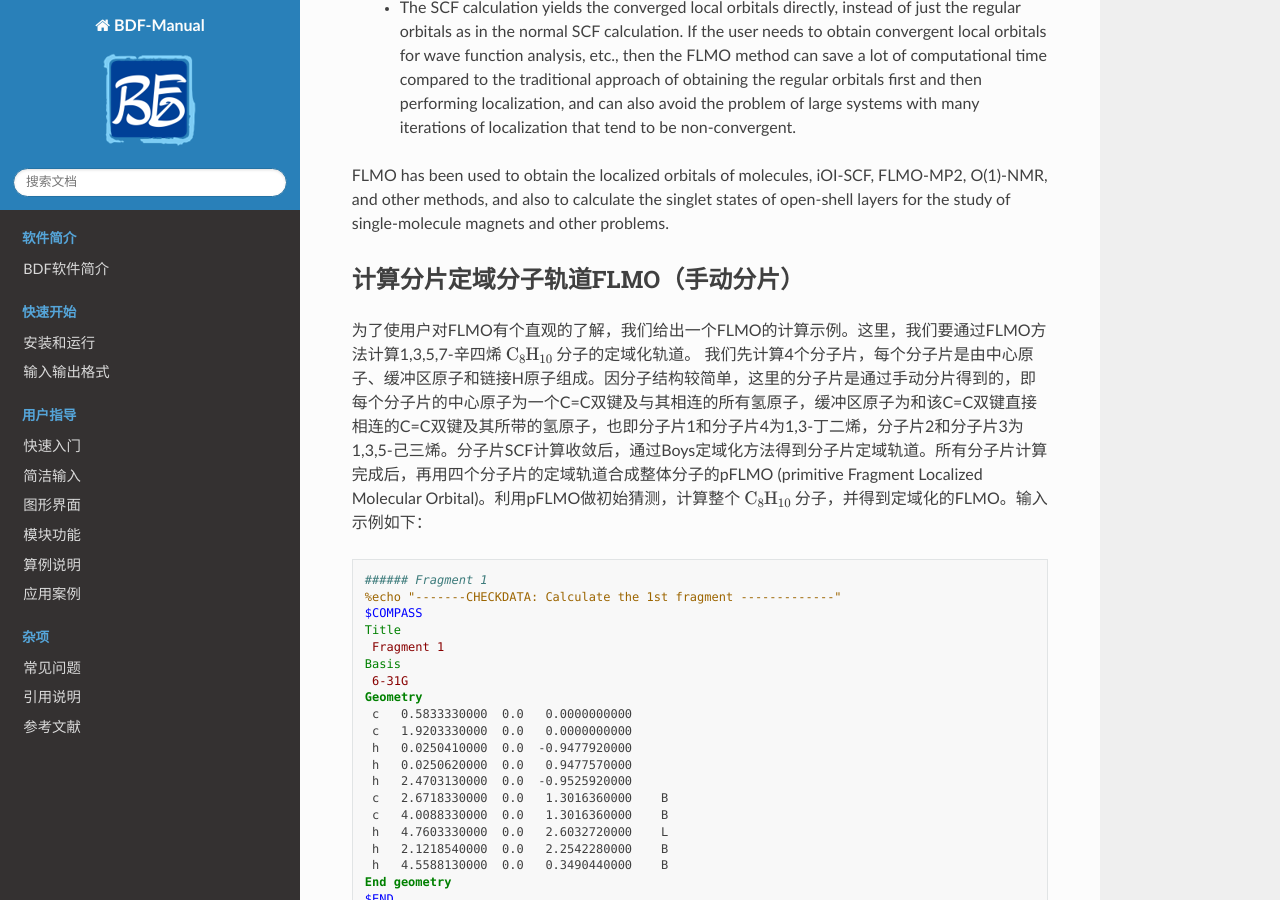
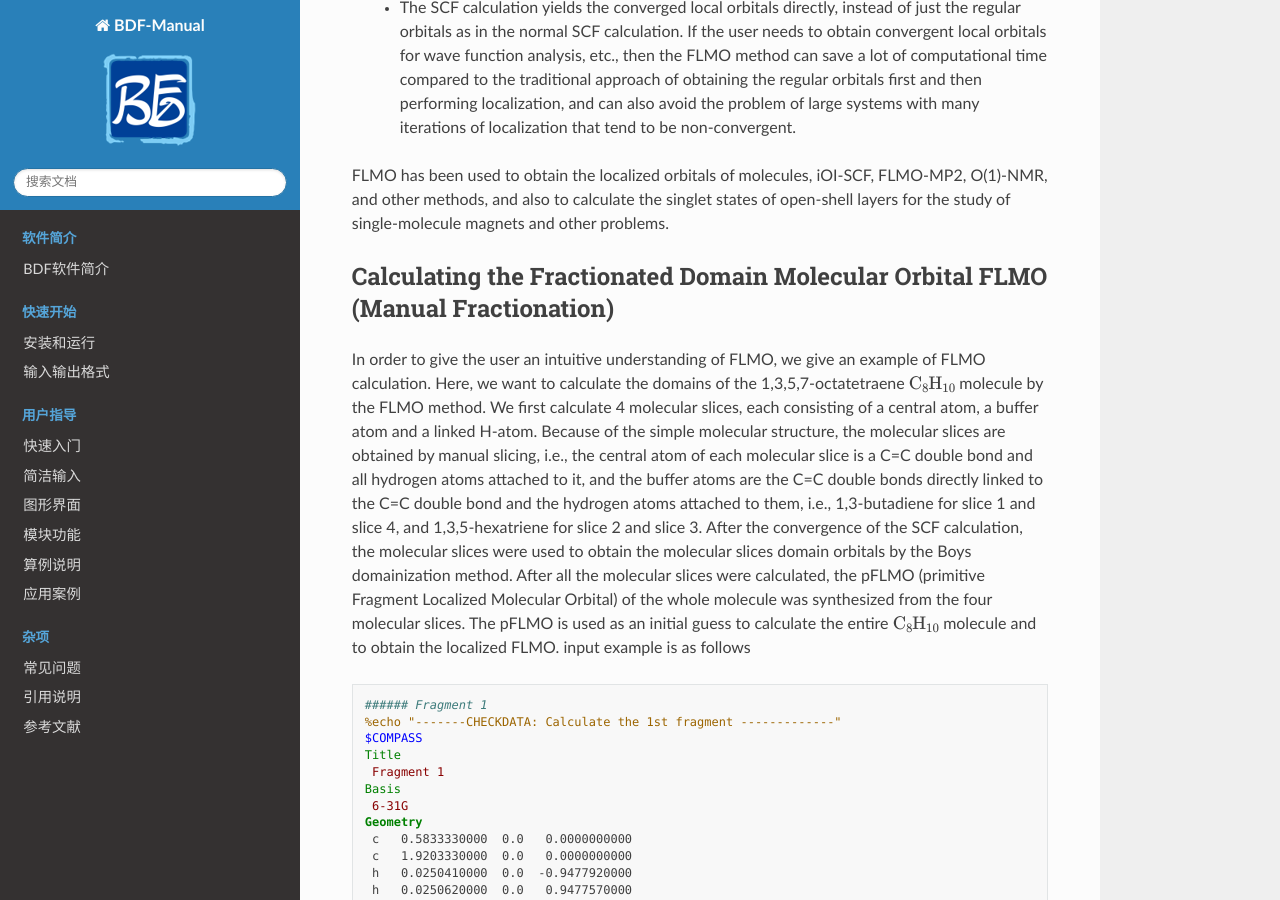
Before and after one commit to BDF-manual-maintenance/BDF-manual-en, a Sphinx documentation site: the page built from source/guide/FLMOMethod.rst, in a window 1280 px wide and 900 px high, scrolled down 1401 px. Built offline with Sphinx 7.4.7 and the Read the Docs theme 2.0.0, drawn with Linux system fonts in a browser that asks for light colours; some of the changed text lies outside the part shown.

Commit message:
Update FLMOMethod.rst

```diff
--- a/source/guide/FLMOMethod.rst
+++ b/source/guide/FLMOMethod.rst
@@ -19,11 +19,11 @@ BDF's FLMO method (Fragment localized molecular orbital) is a fragmentation-base
 
 FLMO has been used to obtain the localized orbitals of molecules, iOI-SCF, FLMO-MP2, O(1)-NMR, and other methods, and also to calculate the singlet states of open-shell layers for the study of single-molecule magnets and other problems.
 
-计算分片定域分子轨道FLMO（手动分片）
+Calculating the Fractionated Domain Molecular Orbital FLMO (Manual Fractionation)
 --------------------------------------------
 
-为了使用户对FLMO有个直观的了解，我们给出一个FLMO的计算示例。这里，我们要通过FLMO方法计算1,3,5,7-辛四烯 :math:`\ce{C8H10}` 分子的定域化轨道。
-我们先计算4个分子片，每个分子片是由中心原子、缓冲区原子和链接H原子组成。因分子结构较简单，这里的分子片是通过手动分片得到的，即每个分子片的中心原子为一个C=C双键及与其相连的所有氢原子，缓冲区原子为和该C=C双键直接相连的C=C双键及其所带的氢原子，也即分子片1和分子片4为1,3-丁二烯，分子片2和分子片3为1,3,5-己三烯。分子片SCF计算收敛后，通过Boys定域化方法得到分子片定域轨道。所有分子片计算完成后，再用四个分子片的定域轨道合成整体分子的pFLMO (primitive Fragment Localized Molecular Orbital)。利用pFLMO做初始猜测，计算整个 :math:`\ce{C8H10}` 分子，并得到定域化的FLMO。输入示例如下：
+In order to give the user an intuitive understanding of FLMO, we give an example of FLMO calculation. Here, we want to calculate the domains of the 1,3,5,7-octatetraene :math:`\ce{C8H10}` molecule by the FLMO method.
+We first calculate 4 molecular slices, each consisting of a central atom, a buffer atom and a linked H-atom. Because of the simple molecular structure, the molecular slices are obtained by manual slicing, i.e., the central atom of each molecular slice is a C=C double bond and all hydrogen atoms attached to it, and the buffer atoms are the C=C double bonds directly linked to the C=C double bond and the hydrogen atoms attached to them, i.e., 1,3-butadiene for slice 1 and slice 4, and 1,3,5-hexatriene for slice 2 and slice 3. After the convergence of the SCF calculation, the molecular slices were used to obtain the molecular slices domain orbitals by the Boys domainization method. After all the molecular slices were calculated, the pFLMO (primitive Fragment Localized Molecular Orbital) of the whole molecule was synthesized from the four molecular slices. The pFLMO is used as an initial guess to calculate the entire :math:`\ce{C8H10}` molecule and to obtain the localized FLMO. input example is as follows
 
 .. code-block:: bdf
 
@@ -252,13 +252,12 @@ FLMO has been used to obtain the localized orbitals of molecules, iOI-SCF, FLMO-
    10 11 12 13 14 15 16 17 18
   &END
 
-在输入中，我们给出了注释。每个分子片的计算由 ``compass``、 ``xuanyuan`` 、 ``scf`` 及 ``localmo`` 四个模块构成。分别做预处理、积分计算、SCF计算和分子轨道定域化四个步骤，并通过在localmo模块后插入Shell命令
-``cp $BDF_WORKDIR/$BDFTASK.flmo $BDF_TMPDIR/fragment*``
-将存储定域轨道的文件 **$BDFTASK.flmo** 拷贝到 **$BDF_TMPDIR** 所在的目录备用。4个分子片段算完后是整体分子的计算，输入从
-``# Whole Molecule calculation``
-开始。在 ``compass`` 中，有关键词 ``Nfragment 4`` ，提示要读入4个分子片，分子片信息在 ``&DATABASE`` 域中定义。
+In the input, we give the annotations. The calculation of each molecular slice consists of four modules:  ``compass``、 ``xuanyuan`` 、 ``scf`` 及 ``localmo`` . The four steps of preprocessing, integration calculation, SCF calculation and molecular orbitals localization are done respectively, and the file
+ **$BDFTASK.flmo** , where the domain orbitals are stored, is copied to **$BDF_TMPDIR** by inserting the shell ``cp $BDF_WORKDIR/$BDFTASK.flmo $BDF_TMPDIR/fragment*`` after the localmo module.
+After the 4 molecular fragments are calculated, the whole molecule calculation is done, and the input starts from
+``# Whole Molecule calculation`` . In the compass, there is the keyword Nfragment 4, which prompts to read in 4 molecule fragments, and the molecule fragment information is defined in the ``&DATABASE`` field.
 
-整体分子的SCF计算，首先会读入4个分子片的定域轨道，构建pFLMO，并给出轨道伸展系数 Mos (molecular orbital spread，某个定域轨道的Mos越大代表该定域轨道越离域，反之则代表该定域轨道越局域)，如下：
+The SCF calculation for the whole molecule starts by reading in the four molecular slices of the fixed-domain orbitals, constructing the pFLMO, and giving the orbital stretch factor Mos (molecular orbital spread, where a larger Mos for a given fixed-domain orbital means that the fixed-domain orbital is more off-domain, and vice versa), as follows.
 
 .. code-block:: bdf
 
@@ -308,7 +307,7 @@ FLMO has been used to obtain the localized orbitals of molecules, iOI-SCF, FLMO-
    Prepare FLMO time :       0.03 S      0.02 S       0.05 S
    Finish FLMO-SCF initial ...
 
-可以看出，整体分子的pFLMO最大 Mos都小于2.6，不论占据或是虚轨道，pFLMO都是定域的。利用pFLMO做整体分子的初始猜测，进入SCF迭代，利用分块对角化方法保持对轨道的最小扰动，输出如下：
+It can be seen that the maximum Mos of pFLMO for the whole molecule is less than 2.6, and the pFLMO is fixed-domain regardless of the occupied or imaginary orbitals. The initial guess of the overall molecule is made by using pFLMO, and it enters the SCF iteration, using the block diagonalization method to keep the minimum perturbation of the orbitals, and the output is as follows.
 
 .. code-block:: bdf
 
@@ -337,7 +336,7 @@ FLMO has been used to obtain the localized orbitals of molecules, iOI-SCF, FLMO-
    block diag       0.017      0.000      0.017
     block norm :    3.6831175797520882E-005
 
-SCF收敛后，系统会再一次打印分子轨道的Mos信息，
+After the SCF converges, the system prints the Mos information of molecular orbitals once again.
 
 .. code-block:: bdf
 
@@ -350,9 +349,9 @@ SCF收敛后，系统会再一次打印分子轨道的Mos信息，
     Write FLMO coef into scratch file ...               214296
     Reorder orbital via orbital energy ...                    1                    1
 
-可以看出，最终FLMO的Mos与pFLMO相比变化不大，保持了很好的定域性。
+It can be seen that the Mos of the final FLMO does not change much compared with the pFLMO and maintains a good domain fixation.
 
-以上的手动分片方法对于结构较复杂的分子来说比较繁琐，因为不仅需要手动给出每个分子片的定义，还需要在 ``&DATABASE`` 域中给出每个分子片和总体系的原子序号的对应关系。相比之下，更加方便的方法是使用以下的自动分片方法。
+The above manual slicing method is tedious for molecules with complex structures, because not only the definition of each molecular slice needs to be given manually, but also the correspondence between the atomic number of each slice and the total system needs to be given in the ``&DATABASE`` domain. In contrast, a more convenient approach is to use the following automatic slicing method.
 
 利用FLMO计算开壳层单重态（自动分片）
 --------------------------------------------
```
